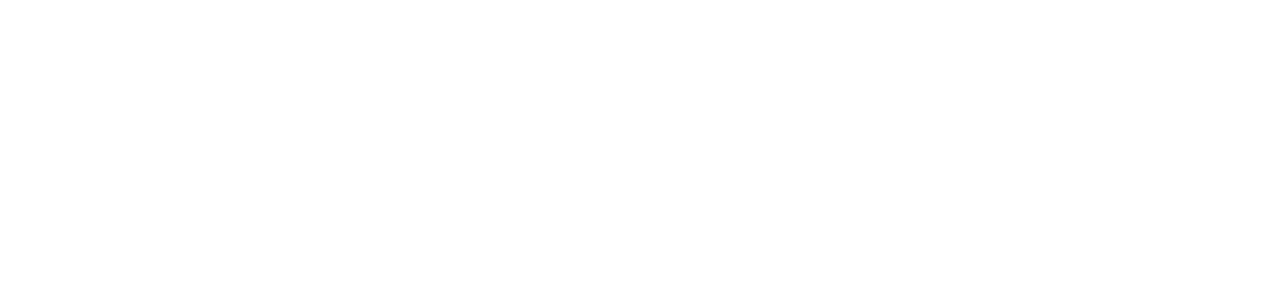
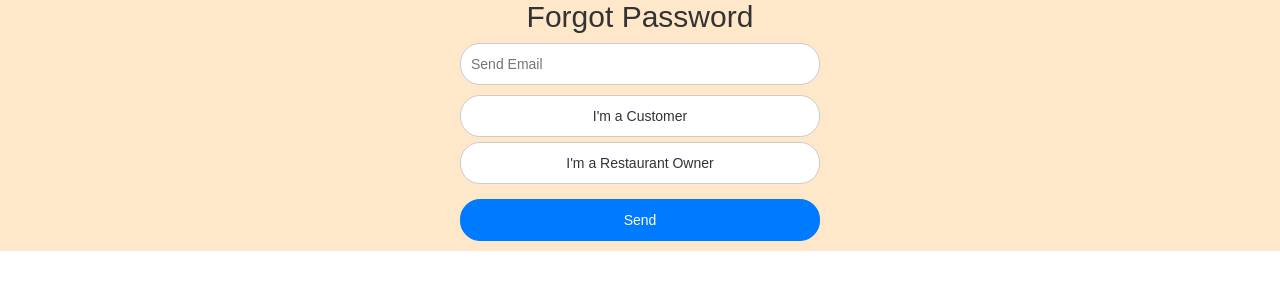
Before and after one commit to unsw-cse-comp3900-9900-23T2/capstone-project-3900w18adingos, a React (Vite) app in the folder frontend/: page /auth/forgot-passwod in a window 1280 px wide. Before the commit this address had no page. Shown: the top 300 px of the page. Built offline with nearby package versions, Linux system fonts and the light colour scheme.

Commit message:
added forgot password pages

```diff
--- a/frontend/src/App.tsx
+++ b/frontend/src/App.tsx
@@ -1,14 +1,16 @@
 
-import SignUp from "./pages/SignUp";
-import AuthHome from "./pages/AuthHome"
-import Profile from "./pages/Profile"
+import SignUp from "./Pages/SignUp";
+import AuthHome from "./Pages/AuthHome"
+import Profile from "./Pages/Profile"
 import { BrowserRouter as Router, Routes, Route} from 'react-router-dom'
 import { AuthProvider } from "./context/AuthContext";
-import SignIn from "./pages/SignIn";
-import Home from "./pages/Home";
+import SignIn from "./Pages/SignIn";
+import Home from "./Pages/Home";
 import { EateryProvider } from "./context/EateryContext";
-import RestaurantList from "./pages/RestaurantList";
-import EateryProfile from "./pages/EateryProfile";
+import RestaurantList from "./Pages/RestaurantList";
+import EateryProfile from "./Pages/EateryProfile";
+import ForgotPassword from "./Pages/ForgotPassword";
+import ResetPassword from "./Pages/ResetPassword";
 
 const App = () => {
     return (
@@ -20,6 +22,8 @@
                 <Routes>
                   <Route path="/auth/register" element={<SignUp />} />
                   <Route path="/auth/login" element={<SignIn />} />
+                  <Route path="/auth/forgot-passwod" element={<ForgotPassword />} />
+                  <Route path="/auth/reset-passwod/:code" element={<ResetPassword />} />
                   <Route path="/auth/home" element={<AuthHome />} />
                   <Route path="/auth/profile" element={<Profile />} />
                   <Route path="/auth/list" element={<RestaurantList />} />
--- /dev/null
+++ b/frontend/src/Pages/ForgotPassword.tsx
@@ -0,0 +1,59 @@
+// ForgotPassword.tsx
+import React, { useState } from 'react';
+import { useForm } from 'react-hook-form';
+import "../styles/SignUp.css";
+import { useAuth } from '../hooks/useAuth';
+import { useNavigate } from 'react-router-dom';
+import { RegisterFormInputs } from '../interface';
+
+const ForgotPassword: React.FC = () => {
+  const { register, handleSubmit } = useForm<RegisterFormInputs>();
+  const { passwordResetRequest: passwordResetRequest } = useAuth();
+  const [message, setMessage] = useState("");
+  const [role, setRole] = useState<string>("");  // add role state
+  const navigate = useNavigate();
+
+  const onSubmit = async (data: RegisterFormInputs) => {
+    const { email, } = data;
+    try {
+      const success = await passwordResetRequest(email, role);  // include role in function call
+      if (success) {
+        setMessage("success");
+        navigate("/auth/home");
+      } else {
+        setMessage("failure");
+      }
+    } catch {
+      setMessage("failure");
+    }
+  };
+
+  return (
+    <div className="signup-container">
+      <h2 className="signup-title">Forgot Password</h2>
+      <form onSubmit={handleSubmit(onSubmit)} className="signup-form">
+        <input {...register("email")} placeholder="Send Email" type="email" className="input-field" />
+
+        <div className="user-type-select">  {/* Add this block for role selection */}
+          <button
+              type="button"
+              onClick={() => setRole("customer")}
+              className={role === "customer" ? 'selected' : ''}>
+              I'm a Customer
+          </button>
+          <button
+              type="button"
+              onClick={() => setRole("eatery")}
+              className={role === "eatery" ? 'selected' : ''}>
+              I'm a Restaurant Owner
+          </button>
+        </div>
+
+        <button type="submit" className="submit-button">Send</button>
+      </form>
+      {message && <p>{message}</p>}
+    </div>
+  );
+};
+
+export default ForgotPassword;
--- a/frontend/src/Pages/Profile.tsx
+++ b/frontend/src/Pages/Profile.tsx
@@ -1,4 +1,4 @@
-import React, {useState, useEffect} from 'react';
+import React, { useState, useEffect } from 'react';
 import '../styles/Profile.css';
 import '@react-google-maps/api';
 import Footer from '../components/Footer/Footer';
@@ -8,14 +8,25 @@
 
 
 const Profile: React.FC = () => {
-  const { user, logout, passwordResetRequest, passwordReset, fetchUser } = useAuth();
+  const { user, logout, passwordResetRequest, passwordReset, fetchUser, updateProfile } = useAuth();  // Get auth functions from context
   const [resetCode, setResetCode] = useState("");
   const [newPassword, setNewPassword] = useState("");
+  const [name, setName] = useState(user?.name);
+  const [email, setEmail] = useState(user?.email);
   const [toggleResetPasswordOptions, setToggleResetPasswordOptions] = useState(false);
+  const [toggleNameOptions, setToggleNameOptions] = useState(false);
+
   const navigate = useNavigate();
   useEffect(() => {
     fetchUser();
   }, [fetchUser]);
+
+  useEffect(() => {
+    if (user) {
+      setName(user?.name)
+      setEmail(user?.email)
+    }
+  }, [user]);
 
   const handleLogout = async () => {
     const result = await logout();
@@ -36,6 +47,13 @@
     }
   };
 
+  const handleUpdateProfile = async () => {
+    const result = await updateProfile(name, email);
+    if (result) {
+    }
+  };
+
+
   return (
     <>
       <Header>
@@ -47,12 +65,32 @@
       <div className="profile-page">
         <div className='profile-content'>
 
-        <div className="name">
+          <div className="name" onClick={() => {
+            debugger
+            setToggleNameOptions(!toggleNameOptions)
+          }}>
             <p>{user?.name} </p>
             <i className="glyphicon glyphicon-edit" />
           </div>
 
-        <div className="email" onClick={() => {setToggleResetPasswordOptions(!toggleResetPasswordOptions)}}>
+
+          {toggleNameOptions &&
+            <div className="toggle-reset-password-container">
+
+              <div className="reset-code">
+                <input type="text" value={name} onChange={(e) => setName(e.target.value)} className='reset-code-text' placeholder="Enter Name" />
+              </div>
+
+              <div className="reset-password">
+                <input type="email" value={email} onChange={(e) => setEmail(e.target.value)} className='reset-code-text' placeholder="Enter Email" />
+              </div>
+              <div style={{ marginTop: '5px' }}>
+                <button onClick={handleUpdateProfile} className='reset-password-button' >Update Profile </button>
+              </div>
+            </div>
+          }
+
+          <div className="email" onClick={() => { setToggleResetPasswordOptions(!toggleResetPasswordOptions) }}>
             <p>{user?.email} </p>
             <i className="glyphicon glyphicon-edit" />
           </div>
@@ -62,21 +100,26 @@
 
               <div className="reset-code">
                 <input type="text" onChange={(e) => setResetCode(e.target.value)} className='reset-code-text' placeholder="Reset Code" />
-              <button onClick={handlePasswordResetRequest} className='reset-code-button'>Send<br/> Code</button>
+                <button onClick={handlePasswordResetRequest} className='reset-code-button'>Send<br /> Code</button>
               </div>
 
               <div className="reset-password">
                 <input type="password" onChange={(e) => setNewPassword(e.target.value)} className='reset-password-text' placeholder="New Password" />
-              <button onClick={handlePasswordReset}className='reset-password-button' >Reset Password</button>
+                <button onClick={handlePasswordReset} className='reset-password-button' >Reset Password</button>
               </div>
 
             </div>
           }
+
+
+
+
+
           <button onClick={handleLogout} className="logout">Logout</button>
         </div>
       </div>
 
-    <Footer/>
+      <Footer />
     </>
   );
 };
--- /dev/null
+++ b/frontend/src/Pages/ResetPassword.tsx
@@ -0,0 +1,47 @@
+// SignUp.tsx
+import React, { useState } from 'react';
+import { useForm } from 'react-hook-form';
+import "../styles/SignUp.css";
+import { useAuth } from '../hooks/useAuth';
+import { useNavigate, useParams } from 'react-router-dom';
+import { ResetPassword } from '../interface';
+
+
+const ResetPassword: React.FC = () => {
+  const { register, handleSubmit } = useForm<ResetPassword>();
+  const { passwordReset: passwordReset } = useAuth();
+  // success or failure to signUp/signIn message shown to client
+  const [message, setMessage] = useState("");
+  const navigate = useNavigate();
+  const { code } = useParams();
+  const onSubmit = async (data: ResetPassword) => {
+      const { newPassword } = data;
+      try {
+        const success = await passwordReset(code, newPassword);
+        if (success) {
+          setMessage("Password reset successful");
+          navigate("/auth/home");
+        } else {
+          setMessage("Failed to reset password");
+        }
+      } catch {
+        setMessage("An error occurred");
+      }
+  };
+
+
+  return (
+    <div className="signup-container">
+      <h2 className="signup-title">Reset Password
+      </h2>
+      <form onSubmit={handleSubmit(onSubmit)} className="signup-form">
+        <input {...register("newPassword")} placeholder="Input Password" type="password" className="input-field" />
+
+        <button type="submit" className="submit-button">Send</button>
+      </form>
+      {message && <p>{message}</p>}
+    </div>
+  );
+};
+
+export default ResetPassword;
--- a/frontend/src/Pages/SignIn.tsx
+++ b/frontend/src/Pages/SignIn.tsx
@@ -8,38 +8,15 @@
 
 const SignIn: React.FC = () => {
   const { register, handleSubmit } = useForm<SignInFormInputs>();
-
-  const [toggleResetPasswordOptions, setToggleResetPasswordOptions] = useState(false);
-  const { user, passwordResetRequest, passwordReset } = useAuth();
-  const [resetCode, setResetCode] = useState("");
-  const [newPassword, setNewPassword] = useState("");
-
+  const [role, setRole] = useState<string>("");
   const [message, setMessage] = useState("");
-  const [role, setRole] = useState<string>("");
-
   const { login } = useAuth();
   const navigate = useNavigate();
 
-  const handlePasswordResetRequest = async (data: SignInFormInputs) => {
-    const {email} = data;
-    if (!email) {
-      setMessage("please enter email in first input box");
-    } else if (!role) {
-      setMessage("please select a role - Customer or Resturant Owner?");
-    } else {
-      console.log(email + " " + role)
-      const result = await passwordResetRequest(email, role);
-    }
-  };
-
-  const handlePasswordReset = async () => {
-    const result = await passwordReset(resetCode, newPassword);
-    if (result) {
-    }
-  };
 
   const onSubmit = async (data: SignInFormInputs) => {
     const { email, password } = data;
+
     try {
       const success = await login(email, password, role);
       if (success) {
@@ -78,24 +55,7 @@
               I'm a Resturant Owner
           </button>
         </div>
-
-        {!toggleResetPasswordOptions &&
-          <button type="submit" className="submit-button">Sign In</button>
-        }
-
-        {toggleResetPasswordOptions &&
-          <div className="toggle-reset-password-container">
-              <input type="text" onChange={(e) => setResetCode(e.target.value)} className='input-field' placeholder="Enter Reset Code" />
-              <button onClick={handleSubmit(handlePasswordResetRequest)} className='reset-button'>Send Code</button>
-
-              <input type="password" onChange={(e) => setNewPassword(e.target.value)} className='input-field' placeholder="New Password" />
-              <button onClick={handlePasswordReset}className='reset-button' >Reset Password</button>
-            </div>
-          }
-
-        <div className='forgot-password' onClick={() => {setToggleResetPasswordOptions(!toggleResetPasswordOptions)}}>
-          <p className='forgot-password-text'>forgot password</p>
-        </div>
+        <button type="submit" className="submit-button">Sign In</button>
       </form>
       {message && <p>{message}</p>}
     </div>
```
Lines whose indentation alone changed are shown as unchanged.
